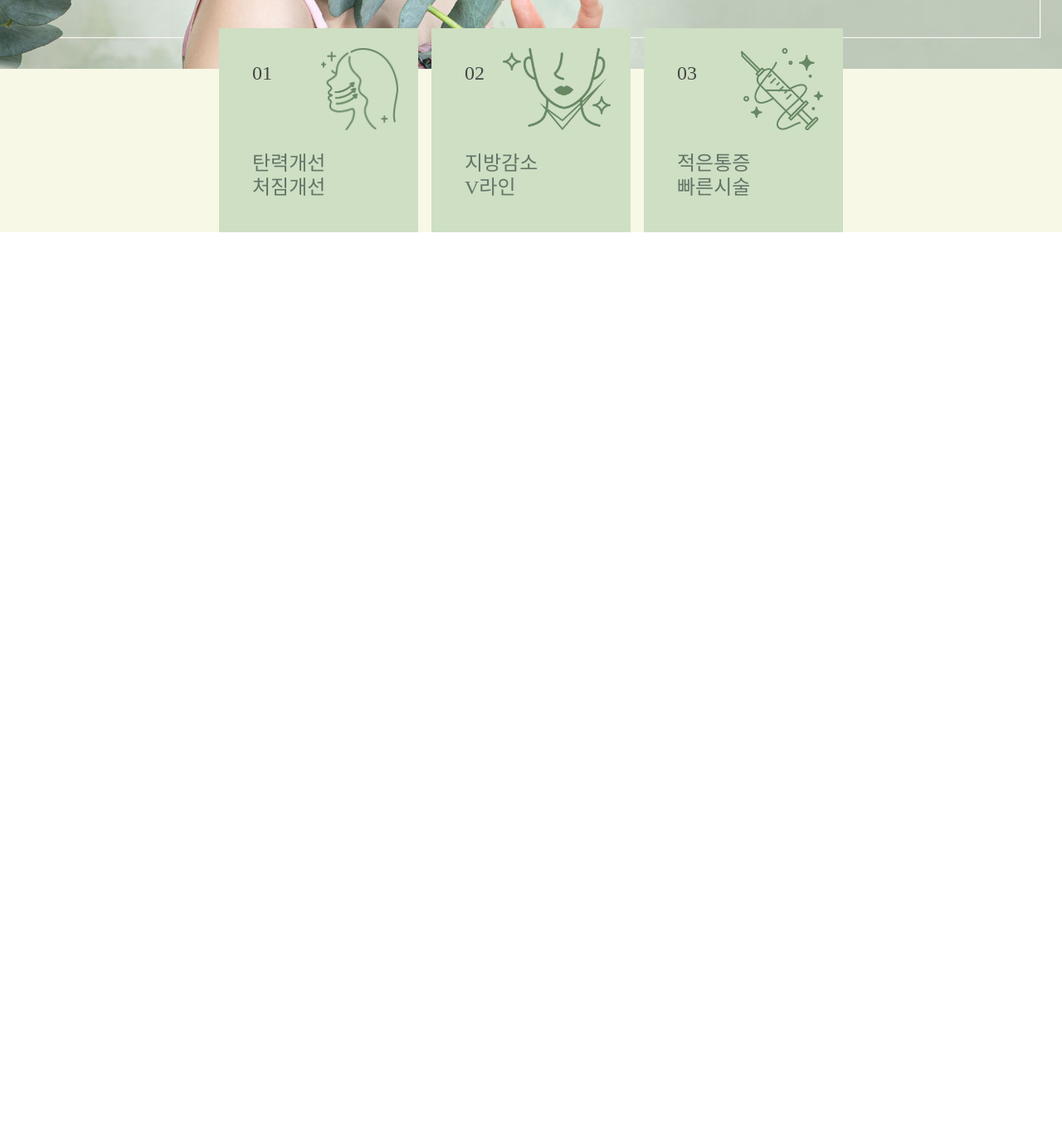
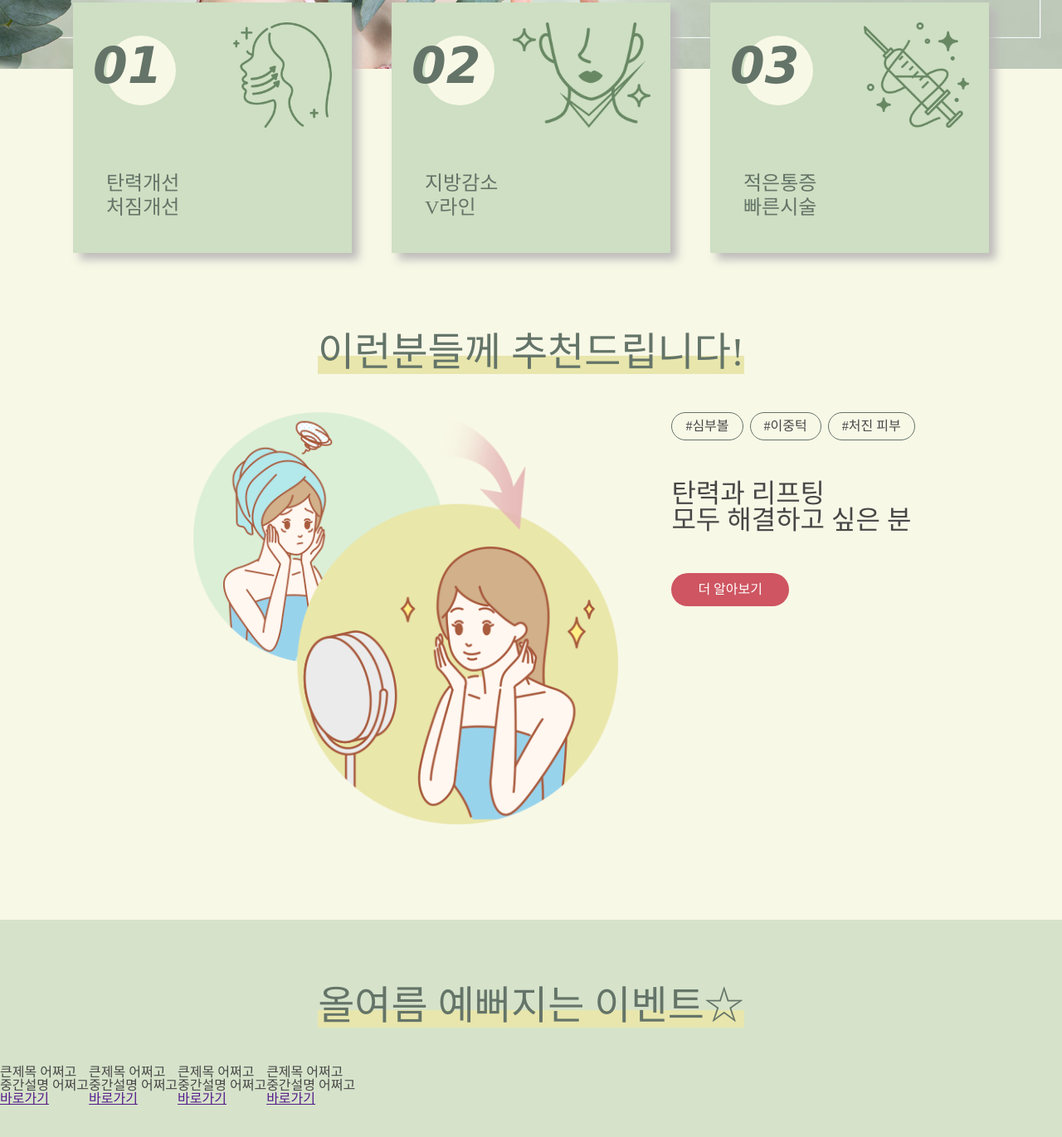
Before and after one commit to oowhyun/0810_hardcording, a plain HTML site: page index.html in a window 1280 px wide. Shown: the part 621-1992 px from the top of the page at 83% size. Before the commit the page ends 901 px from the top, so only its background shows below. Drawn offline with nearby package versions, Linux system fonts and the light colour scheme; a web font is replaced by a local one.

Commit message:
세번째 섹션 미완성2

```diff
--- a/css/style.css
+++ b/css/style.css
@@ -31,6 +31,7 @@
          url('https://cdn.jsdelivr.net/gh/webfontworld/gmarket/GmarketSansBold.ttf') format("truetype");
     font-display: swap;
 }
+@import url('https://fonts.googleapis.com/css2?family=Lobster&display=swap');
 :root{
     --colorGreen : #cedfc3;
     --colorDGreen :#647468;
@@ -49,6 +50,12 @@ body{
     margin: 0 auto;
 }
 
+.d-flex{display: flex !important;}
+.flex-wrap{flex-wrap: wrap !important;}
+.jcb{justify-content: space-between !important;}
+.jcc{justify-content: center !important;}
+aic{align-items: center !important;}
+.w-100{width: 100% !important;}
 #mainbanner{
     background: url(../img/bg.jpg) no-repeat;
     background-size: cover;
@@ -83,20 +90,21 @@ body{
     font-size: 1.5rem;
     line-height: 1.2;
     justify-content: center;
+    margin-bottom: 6rem;
 }
 
 .description li{
     display: inline-block;
     background-color: var(--colorGreen);
     flex-grow: 1;/*나머지 영역만큼 늘어나거나 축소한다*/
-    margin: 0 0.5rem;
+    margin: 0 1.5rem;
     padding: 1rem;
     background-repeat:no-repeat;
     background-size: auto 50%;
     background-position: top right;
     border: 1.5rem solid var(--colorGreen);
-    max-width: 10rem;
-
+    max-width: 16rem;
+    box-shadow: 8px 8px 10px rgba(185, 182, 182, 0.913);
 }
 .description li p{
     color: var(--colorDGreen);
@@ -112,6 +120,21 @@ body{
 .description .face3{
     background-image: url(../img/face3.png);
 }
+.description li:before{
+    display: block;
+    background-color: var(--colorBg);
+    color: var(--colorDGreen);
+    width: 1.4em;
+    height: 1.4em;
+    /* font-family: serif;
+    font-weight: bold; */
+    font-family: 'Lobster', cursive;
+    font-weight: bold;
+    font-style: italic;
+    font-size: 2.5em;/*현재 사이즈에서 계산*/
+    border-radius: 50%;
+    text-indent: -1rem;
+}
 .description .face1:before{
     content: "01";
 }
@@ -121,3 +144,67 @@ body{
 .description .face3:before{
     content: "03";
 }
+/* 첫번째,마지막 태그는 margin보다는 padding 사용하기 */
+#md{
+    justify-content: center;
+   padding-bottom: 7rem;
+}
+
+#md h2,
+#thumb h2{
+    font-size: 3rem;
+    text-align: center;
+    color: var(--colorDGreen);
+    margin-bottom: 3rem;
+}
+#md h2 strong,
+#thumb strong{
+    position: relative;
+}
+#md h2 strong >span,
+#thumb h2 strong >span{
+    position: relative;/*포지선 지정시 z-index 순위가 높아짐*/
+}
+#md h2 strong:before,
+#thumb h2 strong:before{
+    content: "";
+    position: absolute;
+    left: 0;right: 0;bottom: 0;
+    height: 40%;
+    background-color: var(--colorYellow);
+}
+
+#md .explain li{
+    border: 1px solid var(--colorDGreen);
+    padding:0 1rem;
+    border-radius: 2rem;
+    line-height: 2;
+    margin: 0 0.5rem 0 0;
+}
+
+#md .explain p{
+    margin: 3rem 0;
+    font-size: 2em;
+}
+
+#md .explain a{
+    text-decoration: none;
+    display: inline-block;
+    color: white;
+    font-size: 1rem;
+    line-height: 2.5;
+    padding: 0 2rem;
+    border-radius: 3rem;
+    background-color: var(--colorBtn);
+}
+
+#md .girls{
+    max-width: 512px;
+    width: 40%;
+    margin: 0 5%;
+}
+
+#thumb{
+    background-color: var(--colorGBg);
+    padding: 5rem 0;
+}
--- a/index.html
+++ b/index.html
@@ -37,9 +37,58 @@
                         </p>
                     </li>
                 </ul>
+                <div id="md" class="d-flex w-100 flex-wrap">
+                    <h2 class="w-100">
+                        <strong>
+                            <span>이런분들께 <span>추천</span>드립니다!</span>
+                        </strong>
+                    </h2>
+                    <div class="girls"><img src="./img/girls.png"class="w-100" alt="두여자"></div>
+                    <div class="explain">
+                        <ul class="d-flex">
+                            <li>#심부볼</li>
+                            <li>#이중턱</li>
+                            <li>#처진 피부</li>
+                        </ul>
+                        <p><strong>탄력</strong>과 <strong>리프팅</strong><br>
+                            모두 해결하고 싶은 분</p>
+                        <a href="">더 알아보기</a>
+                    </div>
+                </div>
             </div>
         </section>
-        <section id="event"></section>
+        <section id="thumb">
+            <div class="container">
+                <h2 class="w-100">
+                    <strong>
+                        <span>올여름 <span>예뻐지는</span> 이벤트☆</span>
+                    </strong>
+                </h2>
+                <ul class="d-flex flex-wrap w-100">
+                    <!-- li.thumb$*4>h3{큰제목 어쩌고}+p{중간설명 어쩌고}+a{바로가기} -->
+                    <li class="thumb1">
+                        <h3>큰제목 어쩌고</h3>
+                        <p>중간설명 어쩌고</p>
+                        <a href="">바로가기</a>
+                    </li>
+                    <li class="thumb2">
+                        <h3>큰제목 어쩌고</h3>
+                        <p>중간설명 어쩌고</p>
+                        <a href="">바로가기</a>
+                    </li>
+                    <li class="thumb3">
+                        <h3>큰제목 어쩌고</h3>
+                        <p>중간설명 어쩌고</p>
+                        <a href="">바로가기</a>
+                    </li>
+                    <li class="thumb4">
+                        <h3>큰제목 어쩌고</h3>
+                        <p>중간설명 어쩌고</p>
+                        <a href="">바로가기</a>
+                    </li>
+                </ul>
+            </div>
+        </section>
         <section id="map"></section>
     </div>
 </body>
```
Also changed, not shown: img/form.png (added), img/map.png (added), img/thumb1.png (added), img/thumb2.png (added), img/thumb3.png (added), img/thumb4.png (added).
